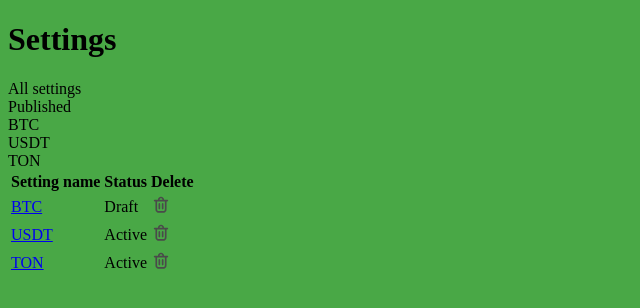
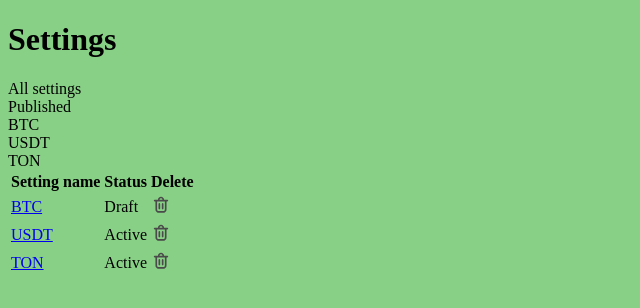
Before and after one commit to VadymKalashnyk/Web_lab, a plain HTML site: page index.html in a window 1280 px wide. Shown: the whole page, without its empty margins (0-640 px from the left). Drawn offline with Linux system fonts and the light colour scheme.

Commit message:
Update index.html

```diff
--- a/index.html
+++ b/index.html
@@ -6,7 +6,7 @@
     <title>Web site</title>
     <style>
 body{
-  background-color: rgb(73, 168, 70);
+  background-color: rgb(136, 208, 134);
 }
 .wrapper{
   display: flex;
```
